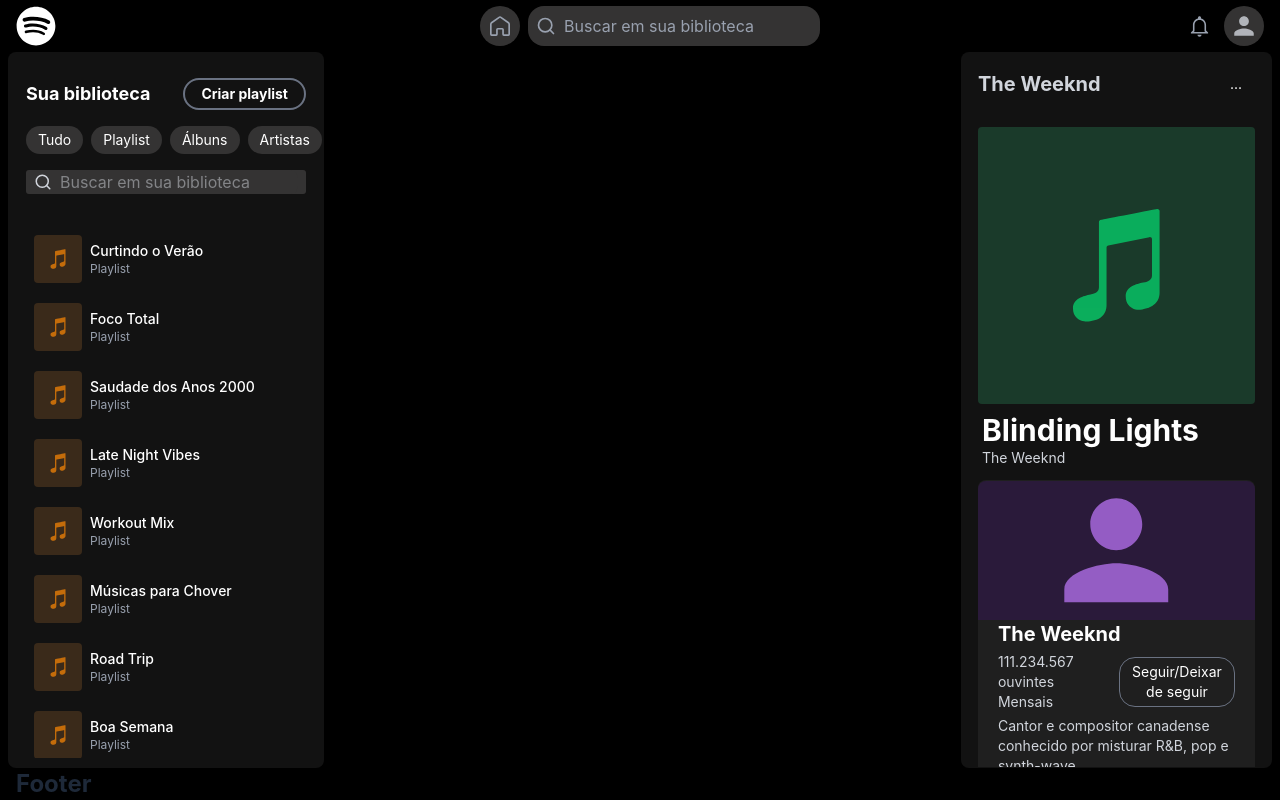
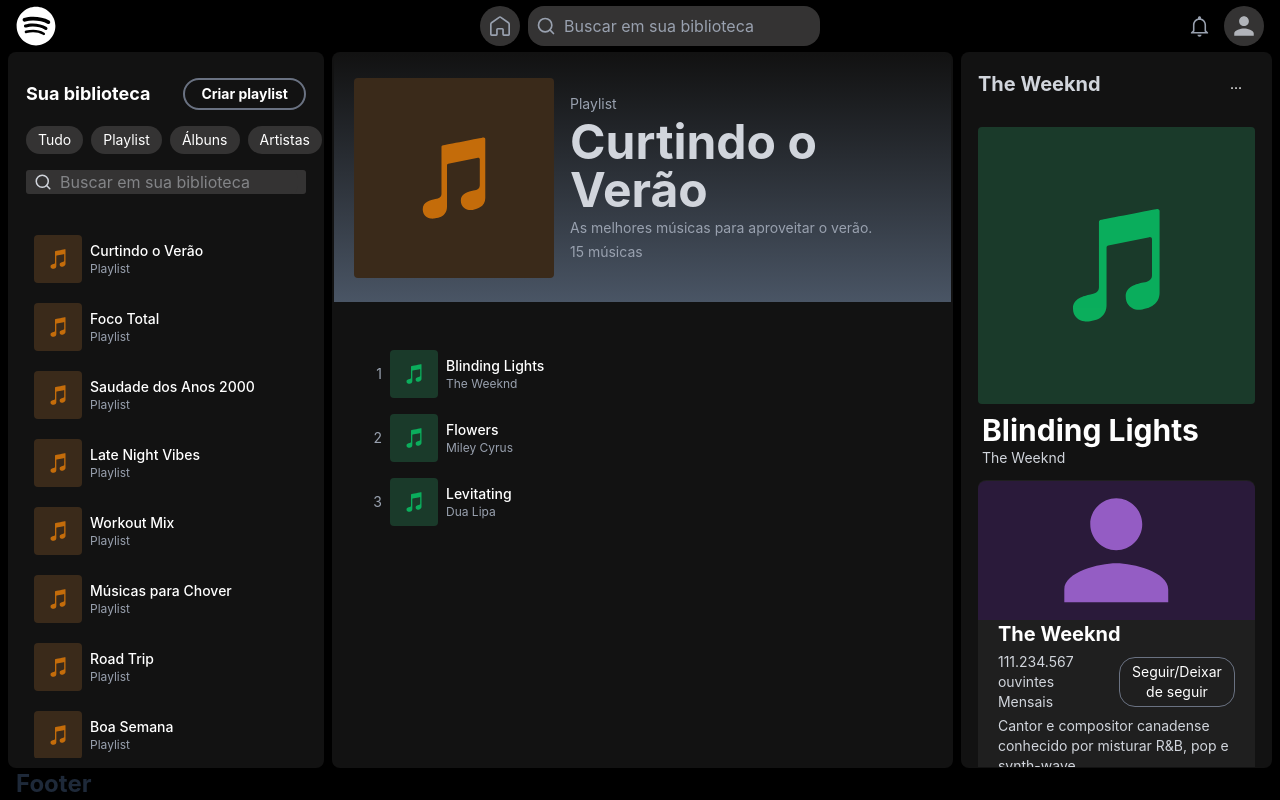
Before and after one commit to HeitorPER/SpotifyReplicaFrontend, a React (Vite) app: page /PlaylistScreen/c1d2e3f4-0001-4a5b-8c9d-playlist00001 in a window 1280 px wide. Built offline with nearby package versions, Linux system fonts and the light colour scheme.

Commit message:
feat(playlistScreen):implementa playlist screen

```diff
--- a/src/components/MusicCard.tsx
+++ b/src/components/MusicCard.tsx
@@ -5,12 +5,16 @@
     artist: string
     explicit?: boolean
     imageUrl?: string
+    trackNumber?: number
 }
 
-export function MusicCard({ title, artist, explicit = false, imageUrl }: MusicCardProps) {
+export function MusicCard({ title, artist, explicit = false, imageUrl, trackNumber }: MusicCardProps) {
     return (
         <div className="flex items-center justify-start gap-2
         rounded-lg hover:bg-[#2D2D2D] cursor-pointer w-full p-2">
+            {trackNumber !== undefined && (
+                <span className="text-gray-400 text-sm w-5 text-right shrink-0">{trackNumber}</span>
+            )}
             <div className="w-12 h-12 shrink-0 rounded overflow-hidden">
                 {imageUrl
                     ? <img src={imageUrl} alt={title} className="w-full h-full object-cover" />
--- a/src/components/playlistCards/PlaylistCard.tsx
+++ b/src/components/playlistCards/PlaylistCard.tsx
@@ -1,14 +1,16 @@
+import { Link } from "react-router-dom"
 import { ImagePlaceholder } from "../ImagePlaceholder"
 
 interface PlaylistCardProps {
     name: string
     imageUrl?: string
     compact?: boolean
+    playlistId: string
 }
 
-export function PlaylistCard({ name, imageUrl, compact }: PlaylistCardProps) {
+export function PlaylistCard({ name, imageUrl, compact, playlistId }: PlaylistCardProps) {
     return (
-        <div className={`flex items-center justify-start gap-2
+        <Link to={`/PlaylistScreen/${playlistId}`} className={`flex items-center justify-start gap-2
         rounded-lg hover:bg-[#2D2D2D] cursor-pointer w-full ${compact ? "px-2 py-1" : "p-2"}`}>
             <div className={`${compact ? "w-9 h-9" : "w-12 h-12"} shrink-0 rounded overflow-hidden`}>
                 {imageUrl
@@ -20,6 +22,6 @@
                 <span className="text-white text-sm font-medium line-clamp-2">{name}</span>
                 <span className="text-gray-400 text-xs">Playlist</span>
             </div>
-        </div>
+        </Link>
     )
 }
--- a/src/components/playlistCards/playlistSquareCard.tsx
+++ b/src/components/playlistCards/playlistSquareCard.tsx
@@ -1,13 +1,15 @@
+import { Link } from "react-router-dom"
 import { ImagePlaceholder } from "../ImagePlaceholder"
 
 interface PlaylistCardProps {
     name: string
     imageUrl?: string
+    playlistId: string
 }
 
-export function PlaylistSquareCard({ name, imageUrl }: PlaylistCardProps) {
+export function PlaylistSquareCard({ name, imageUrl, playlistId }: PlaylistCardProps) {
     return (
-        <div className="flex flex-col cursor-pointer hover:bg-[#2D2D2D] rounded-lg p-2 w-40">
+        <Link to={`/PlaylistScreen/${playlistId}`} className="flex flex-col cursor-pointer hover:bg-[#2D2D2D] rounded-lg p-2 w-40">
             <div className="w-full aspect-square rounded overflow-hidden mb-2">
                 {imageUrl
                     ? <img src={imageUrl} alt={name} className="w-full h-full object-cover" />
@@ -18,6 +20,6 @@
                 <span className="text-white text-sm font-medium line-clamp-2">{name}</span>
                 <span className="text-gray-400 text-xs">Playlist</span>
             </div>
-        </div>
+        </Link>
     )
 }
--- a/src/screens/CenterBoard.tsx
+++ b/src/screens/CenterBoard.tsx
@@ -2,6 +2,7 @@
 import HomeScreen from "./centerScreens/HomeScreen";
 import UserScreen from "./centerScreens/UserScreen";
 import ArtistScreen from "./centerScreens/ArtistScreen";
+import PlaylistScreen from "./centerScreens/PlaylistScreen";
 
 export function CenterBoard(){
     return(
@@ -13,6 +14,7 @@
                 <Route path="/HomeScreen" element={<HomeScreen />} />
                 <Route path="/UserScreen" element={<UserScreen name="Heitor Giometti" playlistNumber={5} />} />
                 <Route path="/ArtistScreen/:artistId" element={<ArtistScreen />}/>
+                <Route path="/PlaylistScreen/:playlistId" element={<PlaylistScreen />}/>
             </Routes>
         </div>
     )
--- a/src/screens/LeftBoard.tsx
+++ b/src/screens/LeftBoard.tsx
@@ -33,6 +33,7 @@
                         <PlaylistCard
                             key={playlist.playlist_id}
                             name={playlist.name}
+                            playlistId={playlist.playlist_id}
                         />
                     ))}
                 </div>
--- a/src/screens/centerScreens/ArtistScreen.tsx
+++ b/src/screens/centerScreens/ArtistScreen.tsx
@@ -11,7 +11,7 @@
     imageUrl?: string
 }
 
-export default function ArtistScreen({ imageUrl }: ArtistScreenProps) {
+export default function ArtistScreen({  }: ArtistScreenProps) {
     const { artistId } = useParams<{ artistId: string }>()
     const artist = mockArtists.find(a => a.artist_id === artistId)
     const artistSongs = mockSongs.filter(s => s.artist === artistId)
--- a/src/screens/centerScreens/HomeScreen.tsx
+++ b/src/screens/centerScreens/HomeScreen.tsx
@@ -29,6 +29,7 @@
                         <PlaylistCard
                             key={playlist.playlist_id}
                             name={playlist.name}
+                            playlistId={playlist.playlist_id}
                             compact
                         />
                     ))}
@@ -38,7 +39,7 @@
             <Shelf label="Suas Playlists">
                 <div className="flex gap-x-3">
                     {mockPlaylists.slice(0, 4).map((playlist) => (
-                        <PlaylistSquareCard name={playlist.name}/>
+                        <PlaylistSquareCard key={playlist.playlist_id} name={playlist.name} playlistId={playlist.playlist_id}/>
                     ))}
                 </div>
             </Shelf>
--- /dev/null
+++ b/src/screens/centerScreens/PlaylistScreen.tsx
@@ -0,0 +1,53 @@
+import { useParams } from "react-router-dom";
+import { ImagePlaceholder } from "../../components/ImagePlaceholder";
+import { MusicCard } from "../../components/MusicCard";
+import { mockPlaylists } from "../../data/mockPlaylists";
+import { mockPlaylistMusic } from "../../data/mockPlaylistMusic";
+import { mockSongs } from "../../data/mockSongs";
+import { getArtistName } from "../../data/mockArtists";
+
+export default function PlaylistScreen() {
+    const { playlistId } = useParams<{ playlistId: string }>()
+    const playlist = mockPlaylists.find(p => p.playlist_id === playlistId)
+    const playlistSongIds = mockPlaylistMusic
+        .filter(pm => pm.playlist === playlistId)
+        .map(pm => pm.songs)
+    const playlistSongs = playlistSongIds
+        .map(id => mockSongs.find(s => s.music_id === id))
+        .filter(s => s !== undefined)
+
+    if (!playlist) return null
+
+    return (
+        <div className="h-full w-full flex flex-col items-start
+                border-2 rounded-lg text-gray-300
+                gap-y-4 border-transparent
+                bg-[#121212]
+                scrollbar-custom overflow-y-auto">
+            <div className="bg-linear-to-t from-gray-600 to-[#121212] flex w-full items-center gap-x-4 py-6 px-5">
+                <div className="size-50 shrink-0 rounded overflow-hidden">
+                    <ImagePlaceholder type="playlist" />
+                </div>
+                <div className="flex flex-col gap-y-1">
+                    <h2 className="text-sm text-gray-400">Playlist</h2>
+                    <h2 className="font-bold text-5xl">{playlist.name}</h2>
+                    <h2 className="text-sm text-gray-400">{playlist.description}</h2>
+                    <h2 className="text-sm text-gray-400">{playlist.num_music} músicas</h2>
+                </div>
+            </div>
+            <div className="flex flex-col w-full py-6 px-5">
+                <div className="flex flex-col">
+                    {playlistSongs.map((song, index) => (
+                        <MusicCard
+                            key={song.music_id}
+                            title={song.title}
+                            artist={getArtistName(song.artist)}
+                            explicit={song.explicit}
+                            trackNumber={index + 1}
+                        />
+                    ))}
+                </div>
+            </div>
+        </div>
+    )
+}
--- a/src/screens/centerScreens/UserScreen.tsx
+++ b/src/screens/centerScreens/UserScreen.tsx
@@ -57,7 +57,7 @@
                 <Shelf label="Playlists publicas">
                     <div className="flex gap-x-3">
                         {mockPlaylists.slice(0,4).map((playlist) => (
-                            <PlaylistSquareCard name={playlist.name}/>
+                            <PlaylistSquareCard key={playlist.playlist_id} name={playlist.name} playlistId={playlist.playlist_id}/>
                         ))}
                     </div>
                 </Shelf>
```
